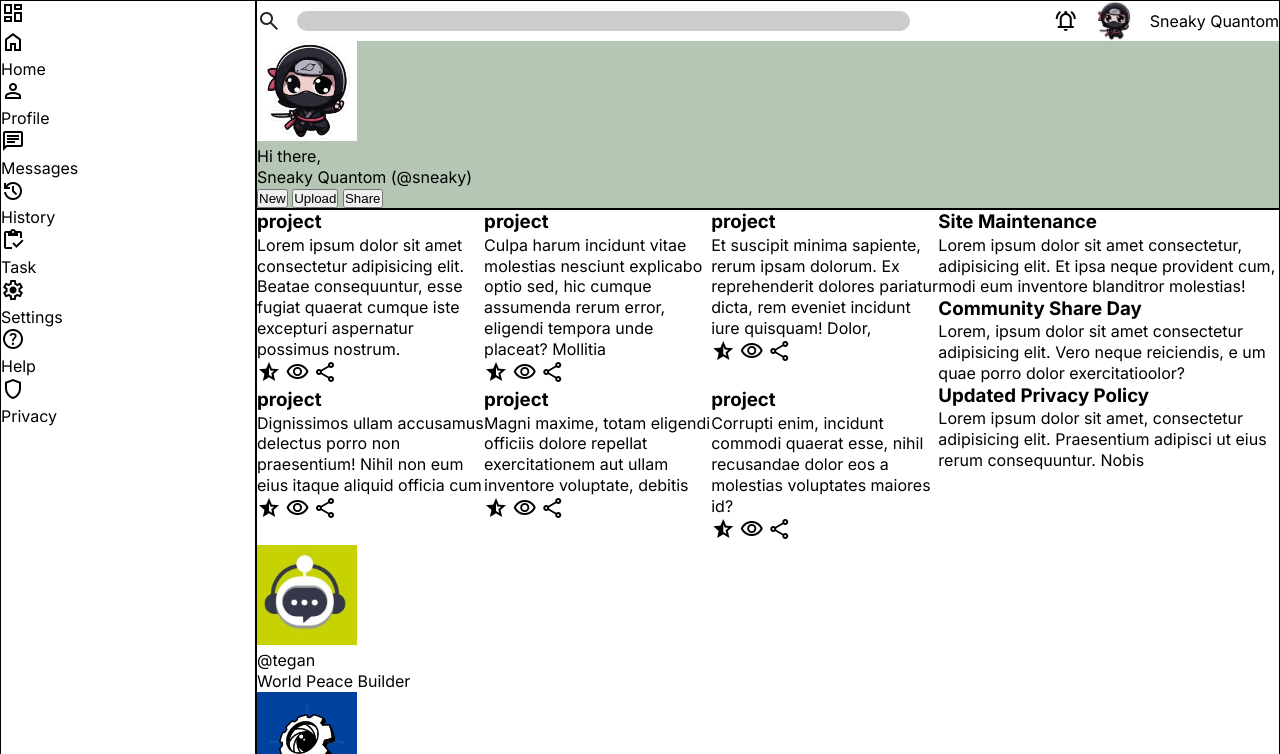
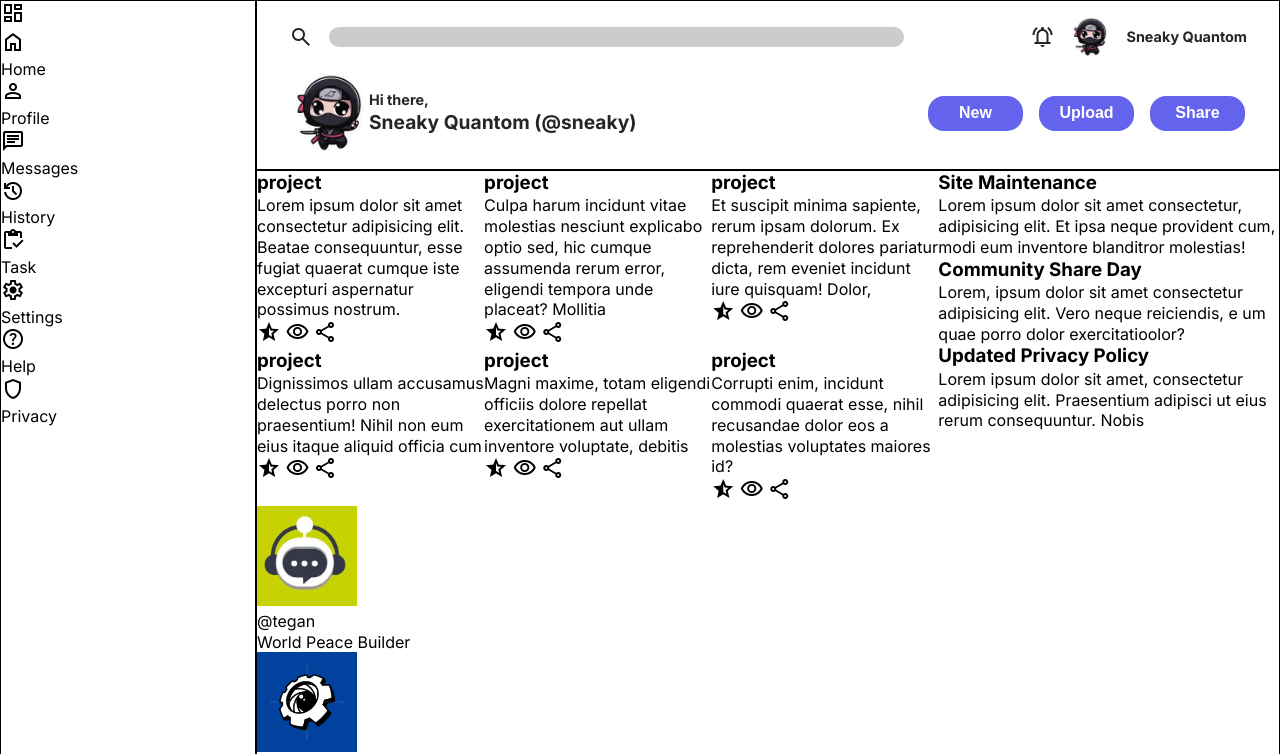
Before and after one commit to rjsudhin/top-admin-dashboard, a plain HTML site: page index.html in a window 1280 px wide. Shown: the top 754 px of the page. Drawn offline with nearby package versions, Linux system fonts and the light colour scheme.

Commit message:
header-section fully completed

```diff
--- a/css/styles.css
+++ b/css/styles.css
@@ -10,11 +10,12 @@
   --bg-color-white: #fff;
   --bg-color-light-down: #ccc;
   --bg-sidebar-bg-color: rgb(91, 187, 224);
+  --black-small-icon-size: 1.5rem;
   --text-color-white: #fff;
   --text-color-black: #252525;
   --text-color-black-opcacity: #2525257c;
   --cards-left-side-border-color: rgb(238, 175, 58);
-  --button-color: rgb(76, 76, 236);
+  --button-color: rgb(99, 99, 238);
 }
 
 html {
@@ -46,6 +47,9 @@ img {
   grid-column: 2 / 3;
   display: grid;
   grid-template-columns: repeat(1 ,2fr) repeat(1, 1fr);
+  padding: 1rem 2rem;
+  gap: 1rem;
+  background-color: var(--bg-color-white);
 }
 
 .header .top-bar-container {
@@ -54,6 +58,7 @@ img {
   grid-template-columns: repeat(1 ,2fr) repeat(1, 1fr);
   align-items: center;
 }
+
 .top-bar-container .search-components {
   display: flex;
   align-items: center;
@@ -61,7 +66,7 @@ img {
 
 .search-components #search-icon {
   color: var(--text-color-black);
-  font-size: 1.5rem;
+  font-size: var(--black-small-icon-size);
   margin-right: 1rem;
 }
 
@@ -80,16 +85,76 @@ img {
   gap: 1rem;
 }
 
+.user-info-components #notification-icon {
+  color: var(--text-color-black);
+  font-size: var(--black-small-icon-size)
+}
+
 .user-info-components #user-dp1{
   width: 2.5rem;
   height: 2.5rem;
   border-radius: 50%;
 }
 
+.user-info-components .user-name {
+  color: var(--text-color-black);
+  font-size: 0.9rem;
+  font-weight: bold;
+}
+
 /* user profile container */
 .user-profile-container {
-  background-color: #2525;
   grid-column: 1 / 3;
+  display: grid;
+  grid-template-columns: repeat(1, 2fr) repeat(1, 1fr);
+}
+
+.user-profile-container .profile-info {
+  grid-column: 1 / 2;
+  display: flex;
+  justify-content: flex-start;
+  align-items: center;
+  gap: 0.9;
+}
+
+.profile-info img {
+  width: 80px;
+  height: 80px;
+  border-radius: 50%;
+}
+
+.profile-info .user-wish-user-name {
+  color: var(--text-color-black);
+  font-weight: bold;
+}
+
+.user-wish-user-name .wish-text {
+  font-size: 0.9rem;
+}
+
+.user-wish-user-name .user-name {
+  font-size: 1.2rem;
+}
+
+.action-container {
+  grid-column: 2 / 3;
+  justify-self: end;
+  align-self: center;
+  padding: 2px;
+  display: flex;
+  gap: 1rem;
+}
+
+.action-container .btn {
+  width: 95px;
+  height: 35px;
+  border-radius: 1rem;
+  border: none;
+  background-color: var(--button-color);
+  color: var(--bg-color-white);
+  font-weight: bold;
+  font-size: 1rem;
+
 }
 /* header section */
 
--- a/index.html
+++ b/index.html
@@ -22,7 +22,7 @@
         </div>
 
         <div class="user-info-components">
-          <span class="material-symbols-outlined">notifications_active</span>
+          <span id="notification-icon" class="material-symbols-outlined">notifications_active</span>
           <img id="user-dp1" src="./images/Cute Kawaii Chibi Ninja Sticker.jpeg" alt="user-dp">
           <span class="user-name">Sneaky Quantom</span>
         </div>
@@ -31,14 +31,14 @@
 
       <div class="user-profile-container">
         <div class="profile-info">
-          <img src="./images/Cute Kawaii Chibi Ninja Sticker.jpeg" alt="user-dp">
+          <img id="user-dp2" src="./images/Cute Kawaii Chibi Ninja Sticker.jpeg" alt="user-dp">
           <div class="user-wish-user-name">
             <p class="wish-text">Hi there,</p>
             <p class="user-name">Sneaky Quantom (@sneaky)</p>
           </div>
         </div>
 
-        <div class="update-container">
+        <div class="action-container">
           <button class="btn new">New</button>
           <button class="btn upload">Upload</button>
           <button class="btn share">Share</button>
```
